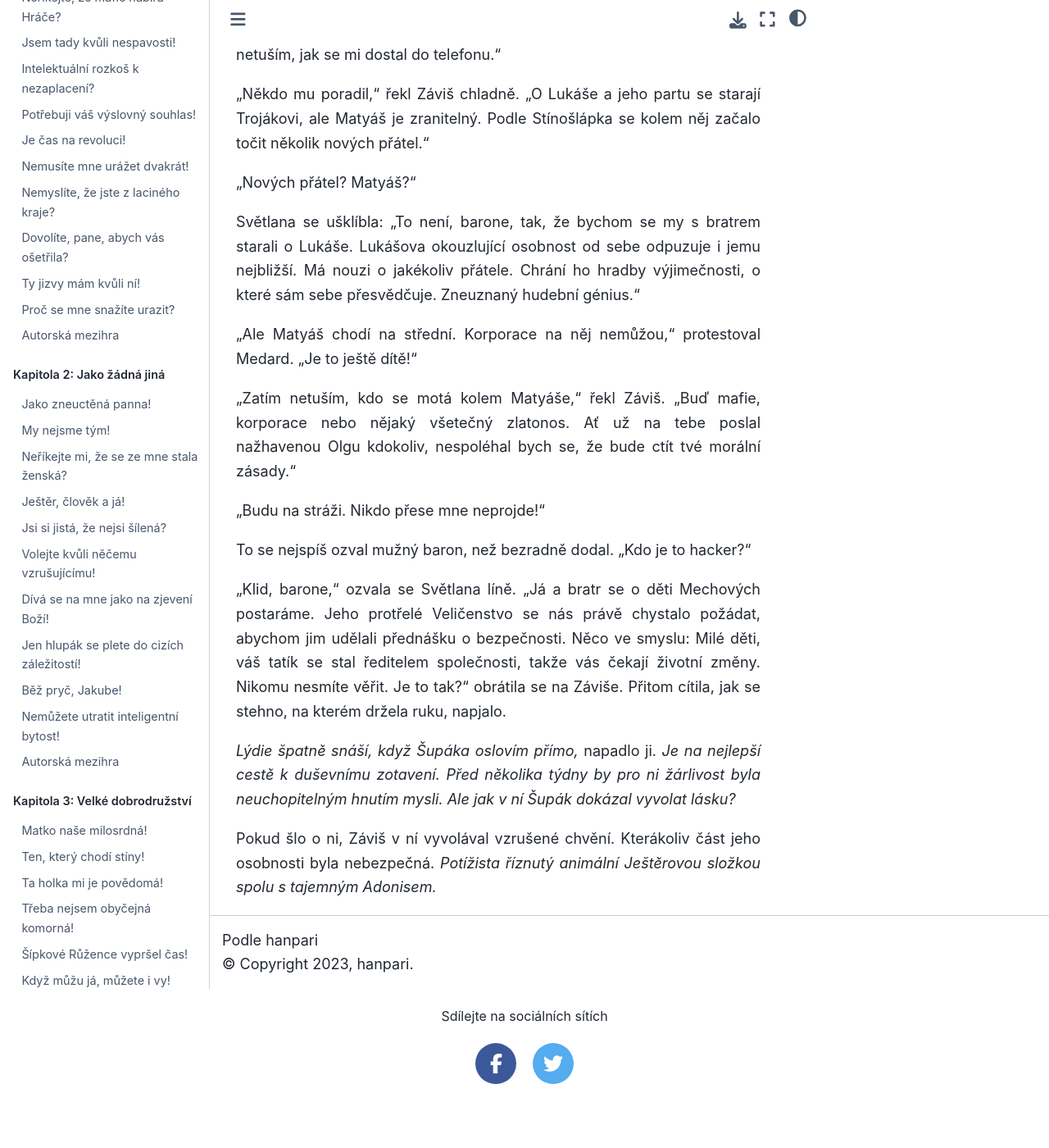
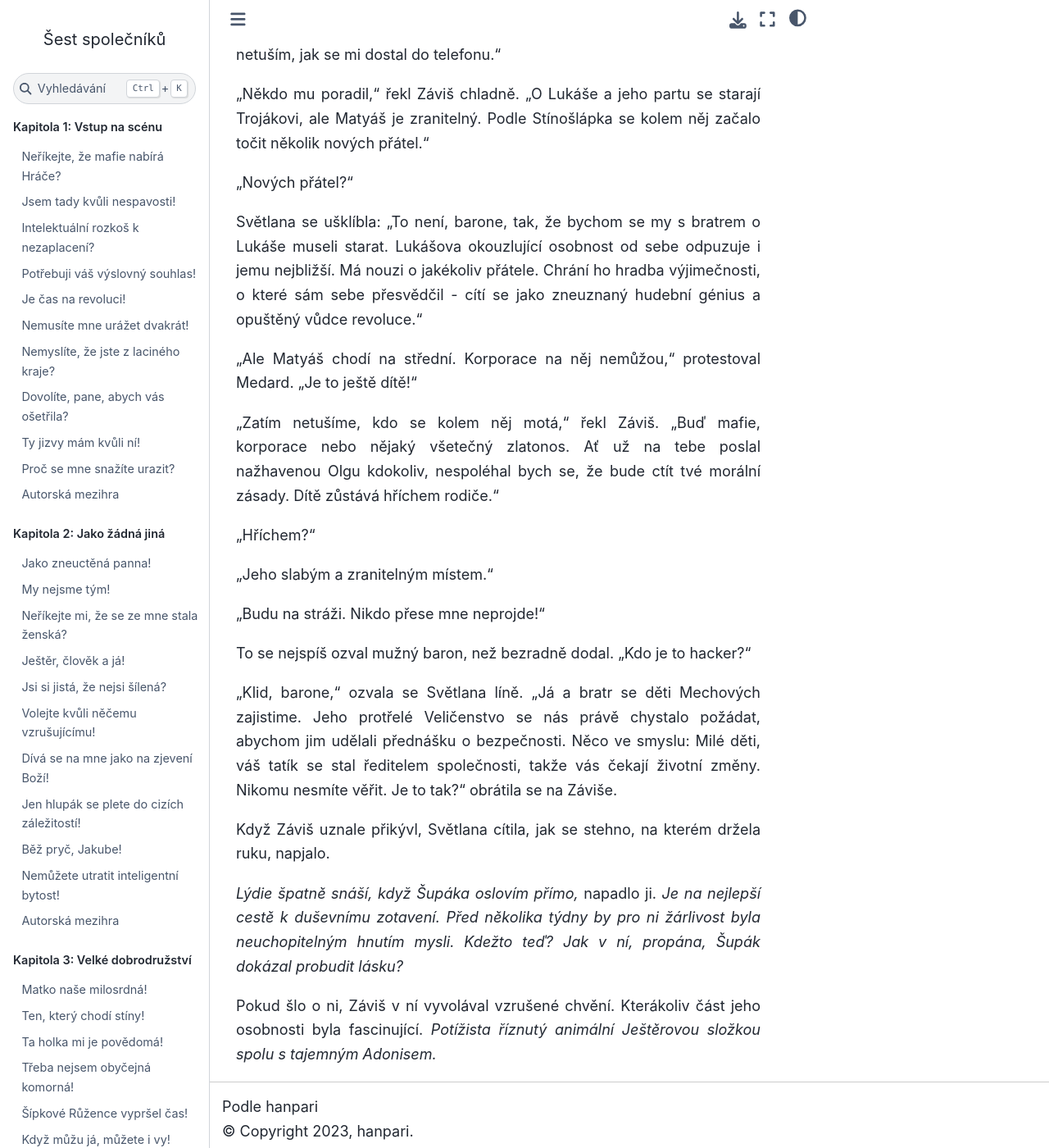
Before and after one commit to hanpari/sest-spolecniku, a Sphinx documentation site: the page built from source/sest_spolecniku/015-uklady-a-souboje/03.md, in a window 1280 px wide and 1400 px high, scrolled down 279 px. Shown: the whole window at 82% size. Built offline with Sphinx 7.4.7 and the Sphinx Book theme 1.1.4, drawn with Linux system fonts in a browser that asks for light colours; before the commit the page ends 1601 px from its top, so only the background shows below that; some of the changed text lies outside the part shown.

Commit message:
Update 03.md

```diff
--- a/source/sest_spolecniku/015-uklady-a-souboje/03.md
+++ b/source/sest_spolecniku/015-uklady-a-souboje/03.md
@@ -1,25 +1,31 @@
 #
 
-"Čas her skončil," uzavřel Záviš, který po celou dobu porady mlčel. "Jak jste si doufám všimli, **Šest společníků** přilákalo spoustu nemilé pozornosti, jak ve Hře, tak ve skutečnosti. Malá a protivná mi denně pláče, že jsme pod kyberútokem. Nejlepší korporátní hackeři se snaží nabourat do našich zařízení. V některých případech uspěli."
+"Čas her skončil," uzavřel Záviš, který po celou dobu porady mlčel. "Jak jste si doufám všimli, **Šest společníků** přilákalo spoustu nemilé pozornosti - jak ve Hře, tak ve skutečnosti. Malá a protivná mi denně pláče, že jsme pod kyberútokem. Nejlepší korporátní hackeři se snaží nabourat do našich zařízení. V některých případech uspěli."
 
 "Roztrhnu Matyáše jako hada," ozval se nešťastně Medard. "Vůbec netuším, jak se mi dostal do telefonu."
 
 "Někdo mu poradil," řekl Záviš chladně. "O Lukáše a jeho partu se starají Trojákovi, ale Matyáš je zranitelný. Podle Stínošlápka se kolem něj začalo točit několik nových přátel."
 
-"Nových přátel? Matyáš?"
+"Nových přátel?"
 
-Světlana se ušklíbla: "To není, barone, tak, že bychom se my s bratrem starali o Lukáše. Lukášova okouzlující osobnost od sebe odpuzuje i jemu nejbližší. Má nouzi o jakékoliv přátele. Chrání ho hradby výjimečnosti, o které sám sebe přesvědčuje. Zneuznaný hudební génius."
+Světlana se ušklíbla: "To není, barone, tak, že bychom se my s bratrem o Lukáše museli starat. Lukášova okouzlující osobnost od sebe odpuzuje i jemu nejbližší. Má nouzi o jakékoliv přátele. Chrání ho hradba výjimečnosti, o které sám sebe přesvědčil - cítí se jako zneuznaný hudební génius a opuštěný vůdce revoluce."
 
 "Ale Matyáš chodí na střední. Korporace na něj nemůžou," protestoval Medard. "Je to ještě dítě!"
 
-"Zatím netuším, kdo se motá kolem Matyáše," řekl Záviš. "Buď mafie, korporace nebo nějaký všetečný zlatonos. Ať už na tebe poslal nažhavenou Olgu kdokoliv, nespoléhal bych se, že bude ctít tvé morální zásady."
+"Zatím netušíme, kdo se kolem něj motá," řekl Záviš. "Buď mafie, korporace nebo nějaký všetečný zlatonos. Ať už na tebe poslal nažhavenou Olgu kdokoliv, nespoléhal bych se, že bude ctít tvé morální zásady. Dítě zůstává hříchem rodiče."
+
+"Hříchem?"
+
+"Jeho slabým a zranitelným místem."
 
 "Budu na stráži. Nikdo přese mne neprojde!"
 
 To se nejspíš ozval mužný baron, než bezradně dodal. "Kdo je to hacker?"
 
-"Klid, barone," ozvala se Světlana líně. "Já a bratr se o děti Mechových postaráme. Jeho protřelé Veličenstvo se nás právě chystalo požádat, abychom jim udělali přednášku o bezpečnosti. Něco ve smyslu: Milé děti, váš tatík se stal ředitelem společnosti, takže vás čekají životní změny. Nikomu nesmíte věřit. Je to tak?" obrátila se na Záviše. Přitom cítila, jak se stehno, na kterém držela ruku, napjalo.
+"Klid, barone," ozvala se Světlana líně. "Já a bratr se děti Mechových zajistime. Jeho protřelé Veličenstvo se nás právě chystalo požádat, abychom jim udělali přednášku o bezpečnosti. Něco ve smyslu: Milé děti, váš tatík se stal ředitelem společnosti, takže vás čekají životní změny. Nikomu nesmíte věřit. Je to tak?" obrátila se na Záviše.
 
-*Lýdie špatně snáší, když Šupáka oslovím přímo,* napadlo ji. *Je na nejlepší cestě k duševnímu zotavení. Před několika týdny by pro ni žárlivost byla neuchopitelným hnutím mysli. Ale jak v ní Šupák dokázal vyvolat lásku?*
+Když Záviš uznale přikývl, Světlana cítila, jak se stehno, na kterém držela ruku, napjalo.
 
-Pokud šlo o ni, Záviš v ní vyvolával vzrušené chvění. Kterákoliv část jeho osobnosti byla nebezpečná. *Potížista říznutý animální Ještěrovou složkou spolu s tajemným Adonisem.*
+*Lýdie špatně snáší, když Šupáka oslovím přímo,* napadlo ji. *Je na nejlepší cestě k duševnímu zotavení. Před několika týdny by pro ni žárlivost byla neuchopitelným hnutím mysli. Kdežto teď? Jak v ní, propána, Šupák dokázal probudit lásku?*
+
+Pokud šlo o ni, Záviš v ní vyvolával vzrušené chvění. Kterákoliv část jeho osobnosti byla fascinující. *Potížista říznutý animální Ještěrovou složkou spolu s tajemným Adonisem.*
```
